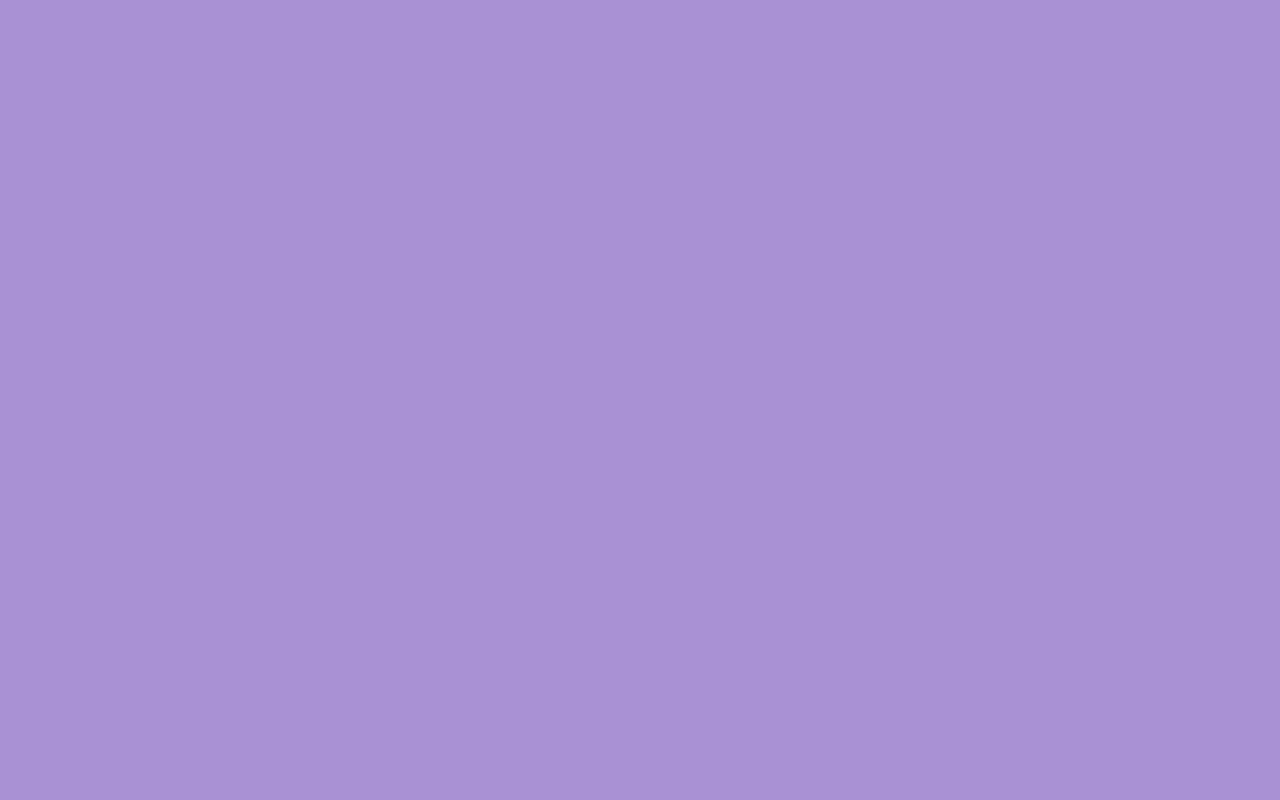
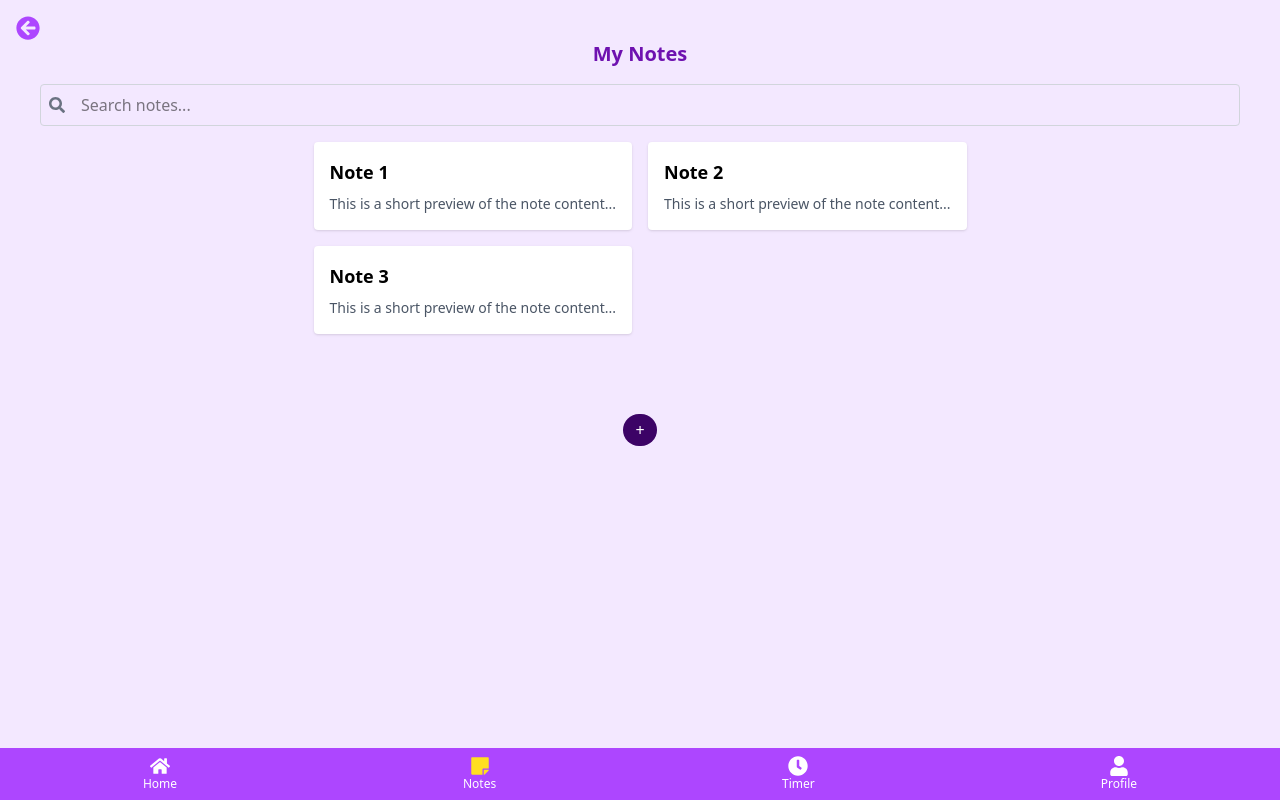
Before and after one commit to JoyObaidu/StudyPal-Webapp--Reactrouter, a React (Vite) app: page /notes in a window 1280 px wide. Before the commit this address had no page. Built offline with nearby package versions, Linux system fonts and the light colour scheme.

Commit message:
created notes

```diff
--- a/src/App.jsx
+++ b/src/App.jsx
@@ -5,7 +5,9 @@ import Login from './pages/Login';
 import Dashboard from './pages/Dashboard';
 import Editor from './pages/Editor';
 import Pomodoro from './pages/Pomodoro';
-import Tasks from './pages/Tasks';
+import Notes from './pages/Notes';
+import Chatbot from './pages/Chatbot';
+import Profile from './pages/Profile';
 import Settings from './pages/Settings';
 
 export default function App() {
@@ -15,9 +17,9 @@ export default function App() {
         <Route path="/" element={<Welcome />} />
         <Route path="/login" element={<Login />} />
         <Route path="/dashboard" element={<Dashboard />} />
+        <Route path='/notes' element={<Notes/>} />
         <Route path="/editor" element={<Editor />} />
         <Route path="/pomodoro" element={<Pomodoro />} />
-        <Route path="/tasks" element={<Tasks />} />
         <Route path="/settings" element={<Settings />} />
       </Routes>
     </BrowserRouter>
--- a/src/components/Button.jsx
+++ b/src/components/Button.jsx
@@ -1,8 +1,12 @@
 import React from 'react'
+import { Link } from 'react-router-dom'
+import { FaArrowCircleLeft } from 'react-icons/fa'
 
 const Button = () => {
   return (
-    <div>Button</div>
+    <Link to="/dashboard" className="absolute top-4 left-4 text-purple-500">
+       <FaArrowCircleLeft className="text-2xl" />
+      </Link>
   )
 }
 
--- a/src/components/DashboardCard.jsx
+++ b/src/components/DashboardCard.jsx
@@ -1,11 +1,14 @@
 import React from 'react';
+import { Link } from 'react-router-dom';
 
-const DashboardCard = ({ icon, label }) => {
+const DashboardCard = ({ icon, label, to }) => {
   return (
-    <div className="bg-purple-300 rounded-xl flex flex-col items-center justify-center p-4 shadow hover:bg-purple-400 transition-all">
-      <div className="text-4xl mb-2">{icon}</div>
-      <div className="text-base font-medium text-purple-900">{label}</div>
-    </div>
+    <Link to={to} className="no-underline">
+      <div className="bg-purple-300 rounded-xl flex flex-col items-center justify-center p-4 shadow hover:bg-purple-400 transition-all">
+        <div className="text-4xl mb-2">{icon}</div>
+        <div className="text-base font-medium text-purple-900">{label}</div>
+      </div>
+    </Link>
   );
 };
 
--- a/src/components/Logo.jsx
+++ b/src/components/Logo.jsx
@@ -3,8 +3,8 @@ import logo from '../assets/logo.png'
 
 const Logo = () => {
   return (
-    <div className="flex flex-col items-center mb-2">
-            <img src={logo} alt="STUDYPAL Logo" className="w-14 h-14 rounded-full mb-2" />
+    <div className="flex items-center mb-2">
+            <img src={logo} alt="STUDYPAL Logo" className="w-12 h-12 rounded-full mb-2" />
             <h3 className="text-xl font-bold text-purple-800">STUDYPAL</h3>
           </div>
   )
--- a/src/pages/Dashboard.jsx
+++ b/src/pages/Dashboard.jsx
@@ -1,27 +1,35 @@
 import React from 'react'
 import DashboardCard from '../components/DashboardCard'
-import { FaBookOpen, FaRegCalendarAlt, FaClock, FaUser } from 'react-icons/fa'
+import { FaBookOpen, FaClock, FaUser, FaRobot, FaBell } from 'react-icons/fa'
 import BottomNav from '../components/Navbar'
 import Logo from '../components/Logo'
+import { Link } from 'react-router-dom'
+import Featuredimg from '../assets/featured book img.jpg'
 
 const Dashboard = () => {
   return (
-    <div className="h-screen p-4 bg-purple-400 pb-16 flex flex-col">
+    <div className="min-h-screen p-4 bg-purple-400 pb-16 flex flex-col">
 
       <header>
         <div className='flex items-center justify-between mb-4'>
-          <h2>Good Afternoon, User</h2>
-          <Logo />
+          <h2 className='text-sm'>Good Afternoon, User</h2>
+          <Logo/>
+          <FaBell className="text-white size-4" />
         </div>
-        <h1 className="text-2xl font-bold text-white">Dashboard</h1>
+        <h1 className="text-2xl font-bold text-white">My Dashboard</h1>
       </header>
 
-      <main className='flex-1 p-4'>
-       <div className="grid grid-cols-2 gap-4 mt-4">
+      <main className='flex flex-col flex-1 p-4'>
+       <div className="grid grid-cols-2 gap-4 mt-4 cursor-pointer mb-4">
         <DashboardCard icon={<FaBookOpen />} label="Notes" to="/notes" />
-        <DashboardCard icon={<FaRegCalendarAlt />} label="Calendar" to="/calendar" />
+        <DashboardCard icon={<FaRobot />} label="Chatbot" to="/chatbot" />
         <DashboardCard icon={<FaClock />} label="Timer" to="/pomodoro" />
         <DashboardCard icon={<FaUser />} label="Profile" to="/profile" />
+      </div>
+
+      <div className='mb-4'>
+        <h2 className='mb-2'>Featured</h2>
+        <img src={Featuredimg} alt="featured bookimage" />
       </div>
       </main>
 
--- a/src/pages/Editor.jsx
+++ b/src/pages/Editor.jsx
@@ -1,16 +1,17 @@
 import React from 'react'
-
+import Button from '../components/Button'
 const Editor = () => {
   return (
-    <div className="p-4 bg-purple-100 min-h-screen">
+    <div className="p-10 bg-purple-300 min-h-screen">
       <h1 className="text-xl font-bold text-purple-800 mb-4">New Note</h1>
       <textarea
-        className="w-full h-96 p-4 rounded border focus:outline-none focus:ring-2 focus:ring-primary bg-white"
+        className="w-full h-96 p-4 rounded border text-black focus:outline-none focus:ring-2 focus:ring-primary bg-white"
         placeholder="Start writing here..."
       ></textarea>
-      <button className="mt-4 bg-primary text-white px-6 py-2 rounded hover:bg-purple-700">
+      <button className="mt-4 bg-white shadow-xl rounded-md text-purple-700 px-6 py-2 font-bold hover:bg-purple-700">
         Save Note
       </button>
+      <Button />
     </div>
   )
 }
--- a/src/pages/Notes.jsx
+++ b/src/pages/Notes.jsx
@@ -1,24 +1,36 @@
 import React from 'react'
 import DashboardCard from '../components/DashboardCard'
-import { FaBookOpen, FaRegCalendarAlt, FaClock, FaUser, FaStickyNote, FaArrowCircleLeft } from 'react-icons/fa'
+import { FaSearch, FaUser, FaStickyNote } from 'react-icons/fa'
 import {Link} from 'react-router-dom'
-
+import BottomNav from '../components/Navbar'
+import Button from '../components/Button'
 const Notes = () => {
   return (
-    <div className="p-4 bg-purple-100 min-h-screen">
+    <div className="p-10 bg-purple-100 min-h-screen flex flex-col items-center">
+      <h1 className="text-xl font-bold mb-4 text-purple-800">My Notes</h1>
 
-      <h1 className="text-xl font-bold mb-4 text-purple-800">My Dashboard</h1>
+      {/* Search Bar */}
+      <div className='mb-4 border border-gray-300 flex gap-2 items-center rounded w-full'>
+        <FaSearch className="text-gray-500 ml-2" />
+        <input type="text" placeholder="Search notes..." className="p-2  text-black " />
+      </div>
+
       <div className="grid grid-cols-2 gap-4">
         {[1, 2, 3].map(i => (
           <div key={i} className="p-4 bg-white rounded shadow hover:shadow-md">
-            <h2 className="font-semibold text-lg mb-2">Note {i}</h2>
+            <h2 className="font-semibold text-lg text-black mb-2">Note {i}</h2>
             <p className="text-sm text-gray-600">This is a short preview of the note content...</p>
           </div>
         ))}
-        <Link to="/editor" className="flex items-center justify-center p-4 border-dashed border-2 border-purple-500 text-purple-500 rounded">
-          + Add Note
+      </div>
+
+       <Link to="/editor" className="px-3 py-1 relative top-20 bg-purple-950 text-white rounded-4xl">
+          +
         </Link>
-      </div>
+      <Button />
+      <BottomNav />
+
+
     </div>
   )
 }
--- a/src/pages/Pomodoro.jsx
+++ b/src/pages/Pomodoro.jsx
@@ -1,5 +1,6 @@
 import React from 'react'
 import { useState, useEffect } from 'react'
+
 
 const Pomodoro = () => {
   const [secondsLeft, setSecondsLeft] = useState(1500); // 25 mins
--- a/src/pages/Tasks.jsx
+++ /dev/null
@@ -1,21 +0,0 @@
-import React from 'react'
-import Navbar from '../components/Navbar'
-import { Link } from 'react-router-dom'
-
-const Tasks = () => {
-  return (
-     <div className="p-4 bg-purple-100 min-h-screen">
-      <h1 className="text-xl font-bold mb-4 text-purple-800">My Tasks</h1>
-      <ul className="space-y-2">
-        {['Write blog post', 'Read chapter', '30 min focus'].map((task, i) => (
-          <li key={i} className="bg-white p-3 rounded shadow">
-            <input type="checkbox" className="mr-2" />
-            {task}
-          </li>
-        ))}
-      </ul>
-    </div>
-  )
-}
-
-export default Tasks
```
Also changed, not shown: src/assets/featured book img.jpg (added).
